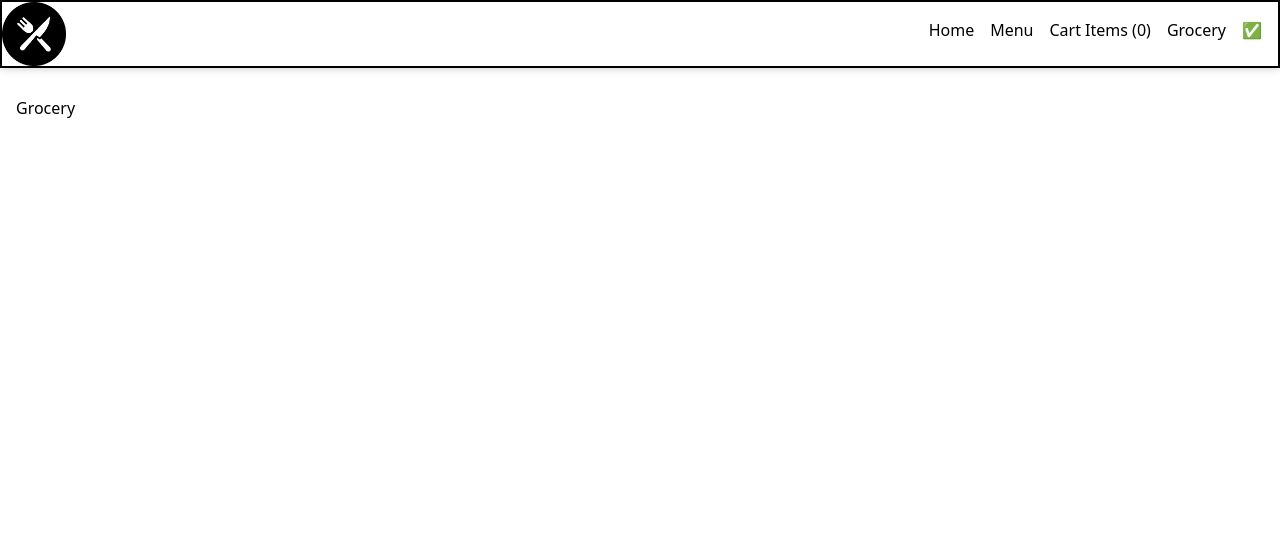
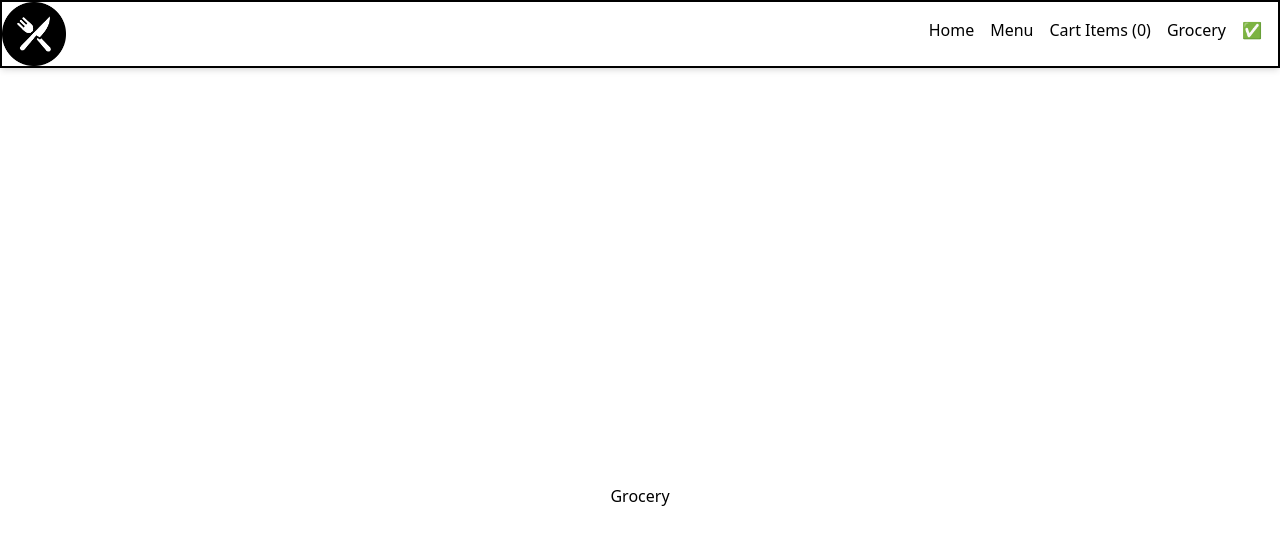
Before and after one commit to psshrijith/foodApp, a React (Vite) app in the folder foodApp/: page /grocery in a window 1280 px wide. Shown: the top 544 px of the page. Built offline with nearby package versions, Linux system fonts and the light colour scheme.

Commit message:
feat(foodApp):lazy loading

```diff
--- a/foodApp/src/App.jsx
+++ b/foodApp/src/App.jsx
@@ -26,11 +26,11 @@ function App() {
                 {path : "*", element : <Error />},
                 {path: "menu", element: <Menu />},
                 {path: "cart", element : <CartPage />},
-                {path: "grocery",  element: (
-                        <Suspense fallback={<div>Loading Grocery...</div>}>
+                {path: "grocery", element:
+                        ( <Suspense fallback={<div>Suspense loading....</div>}>
                             <GroceryComponent />
-                        </Suspense>
-                    )}
+    </Suspense>)
+                    }
             ],
         },
     ]);
--- a/foodApp/src/components/Grocery.jsx
+++ b/foodApp/src/components/Grocery.jsx
@@ -1,6 +1,8 @@
+
 const Grocery = () => {
+
     return (
-        <div>
+        <div className="flex justify-center items-center h-screen">
             <h1>Grocery</h1>
         </div>
     )
```
